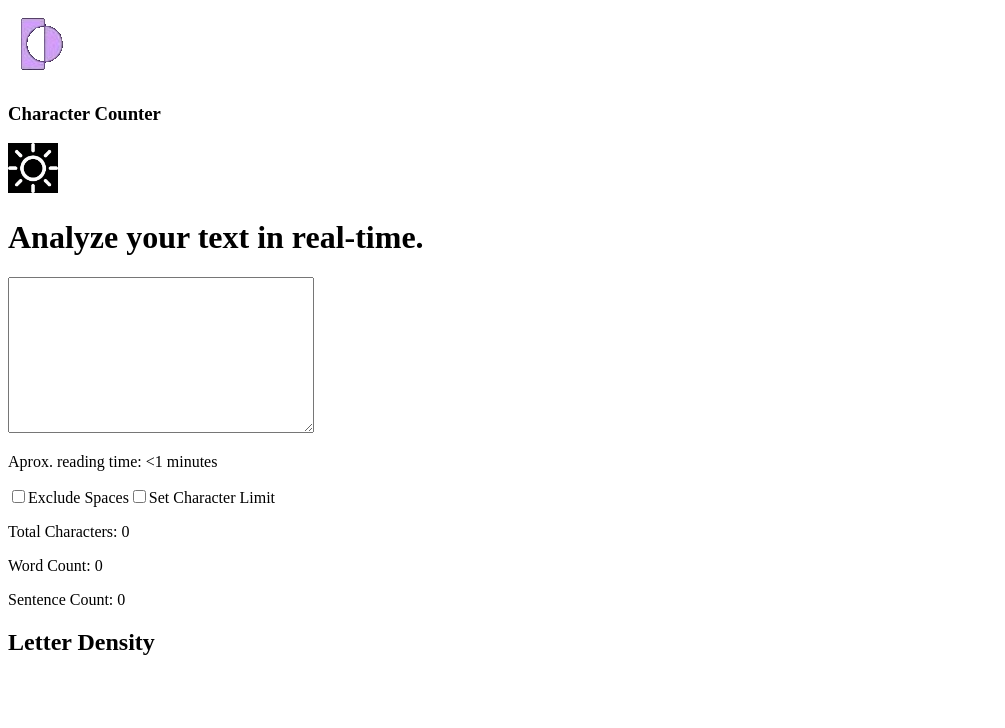
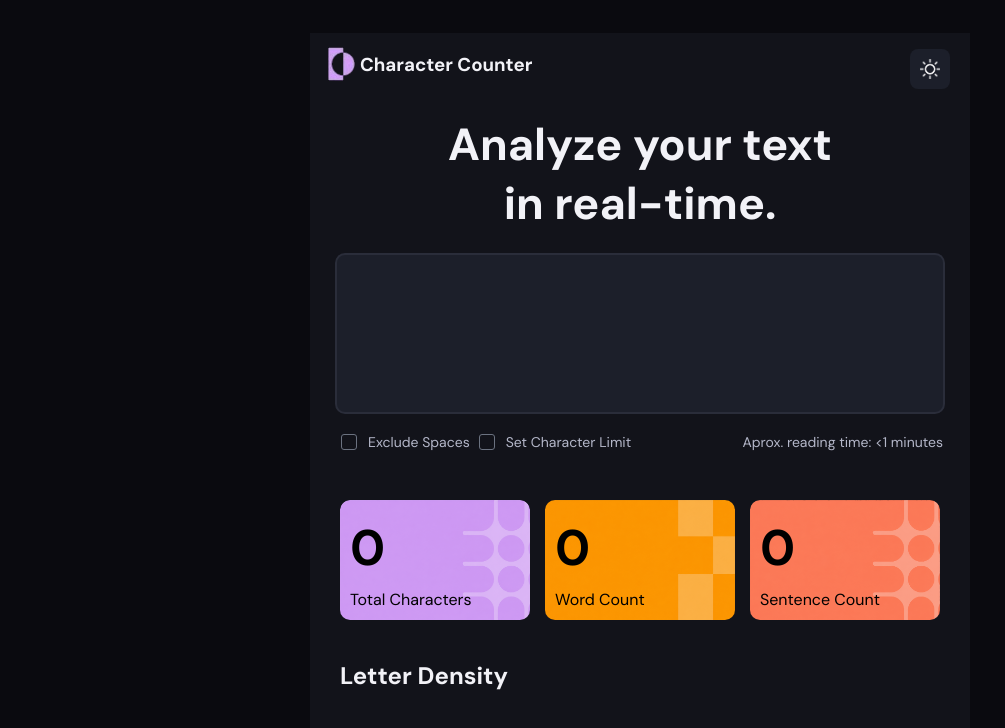
Before and after one commit to Valen58/TP-Final-Front-End, a React (Vite) app: page / in a window 1280 px wide. Shown: the top 728 px of the page, without its empty margins (0-1005 px from the left). Built offline with nearby package versions, Linux system fonts and the light colour scheme.

Commit message:
added styles for almost everything, all that's left is exclude characters input, light theme and add a zero to the left of every counter

```diff
--- a/index.html
+++ b/index.html
@@ -1,6 +1,10 @@
 <!doctype html>
 <html lang="en">
   <head>
+    <link rel="preconnect" href="https://fonts.googleapis.com">
+    <link rel="preconnect" href="https://fonts.gstatic.com" crossorigin>
+    <link href="https://fonts.googleapis.com/css2?family=DM+Sans:wght@400;500;700;800&display=swap" rel="stylesheet">
+
     <meta charset="UTF-8" />
     <meta name="viewport" content="width=device-width, initial-scale=1.0" />
     <title>tp-final</title>
--- a/src/App.jsx
+++ b/src/App.jsx
@@ -13,8 +13,10 @@ function App() {
         <DensityProvider>
             <CounterProvider>
                 <>
+                <article>
                     <CounterHeader/>
                     <TextArea/>
+                </article>
                 </>
             </CounterProvider>
         </DensityProvider>
--- a/src/components/CounterHeader.jsx
+++ b/src/components/CounterHeader.jsx
@@ -2,10 +2,10 @@ import logoHeader from "../assets/images/logo_header.png";
 import logoConfig from "../assets/images/logo_config_header.png"
 function CounterHeader(){
     return(
-        <>  <div>
-            <img src={logoHeader} alt="Header logo"/>
-            <h3>Character Counter</h3>
-            <img src={logoConfig} alt="Header config button" className="config-button"/>
+        <>  <div className="character-header">
+                <img src={logoHeader} alt="Header logo" className="header-logo"/>
+                <h3>Character Counter</h3>
+                <button className="config-button"> <img src={logoConfig} alt="Config"/> </button>
             </div>
             <h1>Analyze your text in real-time.</h1>
         </>
--- a/src/components/LetterDensity.jsx
+++ b/src/components/LetterDensity.jsx
@@ -10,21 +10,23 @@ function LetterDensity(){
 
     return (
         <>
+        <div className="letter-density">
             <ul>
                 {lettersUsed.map((letter) => {
                     let percentage = onlyLetts.length > 0 ? (letter.apparitions / onlyLetts.length) * 100 : 0
 
                     return(
-                        <li key={letter.lett}>
-                            <span>{letter.lett.toUpperCase()}</span>
+                        <li key={letter.lett} className="letter-row">
+                            <span className="letter">{letter.lett.toUpperCase()}</span>
                             <progress value={percentage} max="100"></progress>
-                            <span>
-                                {percentage.toFixed(1)}%
+                            <span className="value">
+                                {letter.apparitions} | {percentage.toFixed(1)}%
                             </span>
                         </li>
                     )
                 })}
             </ul>
+            </div>
         </>
     )
 }
--- a/src/components/TextArea.jsx
+++ b/src/components/TextArea.jsx
@@ -5,7 +5,7 @@ import { LetterDensity } from "./LetterDensity"
 
 function TextArea(){
     const {text, setText, wordCounter, wordList, sentenceList, sentenceCounter, excludeSpaces, setExcludeSpaces, showLetters, countWithoutSpaces, noSpaces, checkCharLimit, setCheckCharLimit, showCharSet, charLimit, applyCharLimit} = useContext(CounterContext)
-    let readingTime = Math.ceil(wordList.length / 200) //OJO NO SE SI ES LA FORMA QUE PIDIO EL PROFE MAÑANA PREGUNTALE WACHIN
+    let readingTime = Math.ceil(wordList.length / 200)
     return(
         <>
             <textarea name="" id="" className="text-area" value={text} onChange={(event) => {
@@ -22,28 +22,49 @@ function TextArea(){
 
             }}></textarea>
 
-            <p>Aprox. reading time: {readingTime < 1 ? "<1" : readingTime} {" "} {readingTime === 1 ? "minute" : "minutes"}</p>
+            <div className="checkbox-area">
 
                 <input type="checkbox"
                 checked={excludeSpaces}
+                className="checkbox"
                 onChange={(event) => setExcludeSpaces(event.target.checked)}/>
                 Exclude Spaces
 
                 <input type="checkbox"
                 checked = {checkCharLimit}
+                className="checkbox"
                 onChange={(event) => setCheckCharLimit(event.target.checked)}
                 />
                 Set Character Limit
                 {checkCharLimit ? showCharSet() : null}
 
+                <p>Aprox. reading time: {readingTime < 1 ? "<1" : readingTime} {" "} {readingTime === 1 ? "minute" : "minutes"}</p>
 
-            <p>Total Characters: {excludeSpaces ? noSpaces.length : text.length}</p>
-            <p>Word Count: {wordList.length}</p>
-            <p>Sentence Count: {sentenceList.length}</p>
+            </div>
 
+            <div className="cards-area">
+
+                <div>
+                    <h2>{excludeSpaces ? noSpaces.length : text.length}</h2>
+                    <p>Total Characters</p>
+                </div>
+
+                <div>
+                    <h2>{wordList.length}</h2>
+                    <p>Word Count</p>
+                </div>
+
+                <div>
+                    <h2>{sentenceList.length}</h2>
+                    <p>Sentence Count</p>
+                </div>
+            </div>
+
+            <div className="letter-density-area">
                 <h2>Letter Density</h2>
 
                 <LetterDensity/>
+            </div>
         </>
     )
 }
--- a/src/index.css
+++ b/src/index.css
@@ -1,10 +1,288 @@
-.text-area{
-    height: 150px;
-    width: 300px;
+:root {
+  --background-color: #12131A;
+  --card-color: #1C1F2A;
+  --primary-text: #F2F2F7;
+  --secondary-text: #B4B7C9;
 }
 
-.config-button{
-    height: 50px;
-    width: 50px;
-    background-color: black;
+
+
+body{
+    background-color: rgb(10, 10, 15);
+    display: flex;
+    justify-content: center;
+    font-family: 'DM Sans', sans-serif;
 }
+
+article{
+    margin-top: 25px;
+    height: 860px;
+    width: 660px;
+    background-color: var(--background-color);
+    text-align: center;
+}
+
+.header-logo {
+    width: 40px;
+    height: auto;
+    padding-left: 10px;
+}
+
+.config-button {
+    width: 40px;
+    height: 40px;
+    margin-left: auto;
+    margin-right: 20px;
+    margin-top: 10px;
+
+    display: flex;
+    justify-content: center;
+    align-items: center;
+
+    background-color: var(--card-color);
+    border: none;
+    border-radius: 8px;
+    cursor: pointer;
+}
+
+.config-button img {
+    width: 20px;
+    height: 20px;
+}
+
+.letter-density {
+    max-height: 150px;
+    overflow-y: auto;
+    overflow-x: hidden;
+}
+
+.letter-density ul {
+    list-style: none;
+    padding: 0;
+    margin: 0;
+}
+
+.letter-density::-webkit-scrollbar {
+    width: 8px;
+}
+
+.letter-density::-webkit-scrollbar-track {
+    background: #1C1F2A;
+    border-radius: 999px;
+}
+
+.letter-density::-webkit-scrollbar-thumb {
+    background: #6b7280;
+    border-radius: 999px;
+}
+
+.letter-density::-webkit-scrollbar-thumb:hover {
+    background: #D19BFF;
+}
+
+.character-header{
+    margin-top: 5px;
+    display: flex;
+    align-items: center;
+}
+
+h3{
+    color: var(--primary-text);
+}
+
+
+
+h1{
+    color: var(--primary-text);
+    width: 420px;
+    font-size: 45px;
+    margin: auto;
+    margin-top: 20px;
+}
+
+textarea{
+    line-height: 1.5;
+    font-size: 15px;
+    margin-top: 20px;
+    color: var(--secondary-text);
+    border-radius: 10px;
+    border-width: 2px;
+    border-color: #2A2D3A;
+    resize: none;
+    background-color: var(--card-color);
+    width: 580px;
+    height: 140px;
+    padding-top: 15px;
+    padding-left: 14px;
+    padding-right: 12px
+}
+
+.checkbox-area {
+    display: flex;
+    align-items: center;
+    gap: 5px;
+
+    font-size: 14px;
+    margin-left: 27px;
+    color: var(--secondary-text);
+}
+
+.checkbox {
+  appearance: none;
+  width: 16px;
+  height: 16px;
+  border: 1.5px solid #6b7280;
+  border-radius: 3px;
+  background: transparent;
+  cursor: pointer;
+  position: relative;
+  vertical-align: middle;
+  margin-right: 6px;
+}
+
+.checkbox:checked {
+  border-color: #d1d5db;
+}
+
+.checkbox::after {
+  content: '';
+  position: absolute;
+  display: none;
+  left: 5px;
+  top: 1px;
+  width: 4px;
+  height: 8px;
+  border: 1.5px solid #e5e7eb;
+  border-top: none;
+  border-left: none;
+  transform: rotate(45deg);
+}
+
+.checkbox:checked::after {
+  display: block;
+}
+
+.checkbox-area p{
+    margin-left: auto;
+    margin-right: 27px;
+}
+
+.cards-area{
+    margin-top: 35px;
+    display: flex;
+    justify-content: center;
+    gap: 15px;
+}
+
+.cards-area h2{
+    font-size: 50px;
+    margin-top: 15px;
+    margin-left: 12px;
+}
+
+.cards-area p{
+    margin-left: 12px;
+    margin-top: 5px;
+}
+
+.cards-area div:nth-child(1){
+    background-image: url(./assets/images/purple_card.png);
+    background-size: cover;
+    border-radius: 10px;
+    height: 120px;
+    width: 190px;
+    display: flex;
+    flex-direction: column;
+    align-items: start;
+}
+
+.cards-area div:nth-child(2){
+    background-image: url(./assets/images/orange_card.png);
+    background-size: cover;
+    border-radius: 10px;
+    height: 120px;
+    width: 190px;
+    display: flex;
+    flex-direction: column;
+    align-items: start;
+}
+
+.cards-area div:nth-child(3){
+    background-image: url(./assets/images/red_card.png);
+    background-size: cover;
+    border-radius: 10px;
+    height: 120px;
+    width: 190px;
+    display: flex;
+    flex-direction: column;
+    align-items: start;
+}
+
+.cards-area h2, .cards-area p {
+    margin: 0;
+}
+
+.cards-area h2 {
+    margin-top: 15px;
+    margin-left: 10px;
+}
+
+.cards-area p{
+    margin-left: 10px;
+}
+
+.cards-area h2 {
+    font-size: 50px;
+    margin-bottom: 8px;
+}
+
+
+.letter-density-area{
+    width: 610px;
+    padding: 20px;
+    margin-left: 10px;
+    border-radius: 12px;
+}
+
+.letter-density-area h2 {
+    color: var(--primary-text);
+    text-align: left;
+}
+
+progress{
+    flex: 1;
+    height: 10px;
+    appearance: none;
+    border: none;
+}
+
+
+progress::-webkit-progress-bar{
+    background-color: #1f2937;
+    border-radius: 999px;
+}
+
+
+progress::-webkit-progress-value{
+    background-color: #D19BFF;
+    border-radius: 999px;
+}
+
+.letter{
+    width: 15px;
+    font-size: 15px;
+    color: var(--secondary-text);
+}
+
+.value{
+    min-width: 100px;
+    color: var(--secondary-text);
+    font-size: 14px;
+}
+
+.letter-row{
+    display: flex;
+    align-items: center;
+    gap: 12px;
+    margin-bottom: 8px;
+}
```
Lines whose indentation alone changed are shown as unchanged.
